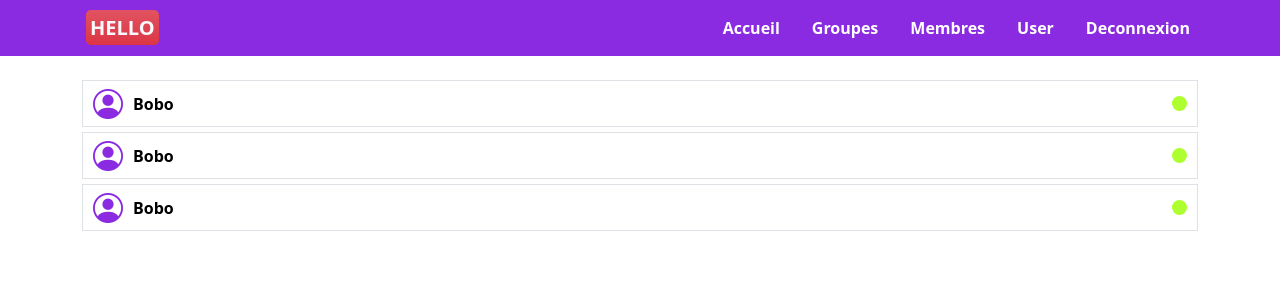
After one commit to Van-eijk/Hello, a PHP site: page /hello-membre.php in a window 1280 px wide. The commit adds this page. Shown: the top 300 px of the page. Run offline with PHP 8.4, Linux system fonts and the light colour scheme; some libraries are stand-ins or nearby versions.

Commit message:
ajout de la page de la liste des membres de la plate forme

```diff
--- /dev/null
+++ b/css/header.css
@@ -0,0 +1,5 @@
+nav{
+    background-color: blueviolet;
+    color: white;
+    font-weight: bold;
+}
--- a/css/hello-chat-inbox-style.css
+++ b/css/hello-chat-inbox-style.css
@@ -1,8 +1,4 @@
-nav{
-    background-color: blueviolet;
-    color: white;
-    font-weight: bold;
-}
+
 
 .main-content{
     border: 2px solid black;
--- a/css/hello-home-style.css
+++ b/css/hello-home-style.css
@@ -1,8 +1,3 @@
-nav{
-    background-color: blueviolet;
-    color: white;
-    font-weight: bold;
-}
 
 .main-content{
     border: 2px solid black;
--- /dev/null
+++ b/css/hello-membre-style.css
@@ -0,0 +1,48 @@
+
+
+.main-content{
+    margin-top: 80px;
+}
+
+a{
+    text-decoration: none;
+    color: black;
+}
+
+.item-membre{
+    display: flex;
+    align-items: center;
+    justify-content: space-between;
+    margin: 5px 0px 5px 0px;
+
+}
+
+.info-membre{
+    display: flex;
+    align-items: center;
+}
+.info-membre span{
+    margin-right: 10px;
+    margin-left: 10px;
+}
+.info-membre p{
+    margin: 0px;
+    padding: 0px;
+    font-weight: bolder;
+}
+.info-membre i{
+    font-size: 30px;
+    color: blueviolet;
+}
+.status{
+    display: flex;
+    align-items: center;
+    justify-content: center;
+}
+.online{
+    height: 15px;
+    width: 15px;
+    border-radius: 50%;
+    background-color: greenyellow;
+    margin-right: 10px;
+}
--- a/header.php
+++ b/header.php
@@ -20,7 +20,7 @@
                 </li>
 
                 <li class="nav-item ps-3">
-                    <a href="listeclient.php" class="nav-link text-white">Membres</a>
+                    <a href="hello-membre.php" class="nav-link text-white">Membres</a>
                 </li>
 
 
--- a/hello-chat-inbox.php
+++ b/hello-chat-inbox.php
@@ -11,6 +11,7 @@
     <link rel="stylesheet" href="https://cdn.jsdelivr.net/npm/bootstrap-icons@1.5.0/font/bootstrap-icons.css">
     <script src="https://kit.fontawesome.com/14273d579a.js" crossorigin="anonymous"></script>
     <link rel="stylesheet" href="css/hello-chat-inbox-style.css">
+    <link rel="stylesheet" href="css/header.css">
 </head>
 <body>
 
--- a/hello-home.php
+++ b/hello-home.php
@@ -11,6 +11,7 @@
     <link rel="stylesheet" href="https://cdn.jsdelivr.net/npm/bootstrap-icons@1.5.0/font/bootstrap-icons.css">
     <script src="https://kit.fontawesome.com/14273d579a.js" crossorigin="anonymous"></script>
     <link rel="stylesheet" href="css/hello-home-style.css">
+    <link rel="stylesheet" href="css/header.css">
 </head>
 <body>
     <div class="container">
--- /dev/null
+++ b/hello-membre.php
@@ -0,0 +1,78 @@
+<!DOCTYPE html>
+<html lang="en">
+<head>
+    <meta charset="UTF-8">
+    <meta name="viewport" content="width=device-width, initial-scale=1.0">
+    <title>hello - membre</title>
+
+     <!-- lien pour integrer le framework boostrap -->
+    <link href="https://cdn.jsdelivr.net/npm/bootstrap@5.0.2/dist/css/bootstrap.min.css" rel="stylesheet"
+        integrity="sha384-EVSTQN3/azprG1Anm3QDgpJLIm9Nao0Yz1ztcQTwFspd3yD65VohhpuuCOmLASjC" crossorigin="anonymous">
+    <link rel="stylesheet" href="https://cdn.jsdelivr.net/npm/bootstrap-icons@1.5.0/font/bootstrap-icons.css">
+    <script src="https://kit.fontawesome.com/14273d579a.js" crossorigin="anonymous"></script>
+    <link rel="stylesheet" href="css/hello-membre-style.css">
+    <link rel="stylesheet" href="css/header.css">
+
+
+</head>
+<body>
+    <div class="container">
+        <?php include "header.php" ; ?>
+        <?php include 'popupdeconnexion.php'; //Confirmation de déconnexion de l'utilisateur ?>
+
+        <div class="main-content">
+            <a href="hello-chat-inbox.php">
+                <div class="item-membre border">
+                    <div class="info-membre">
+                        <span><i class="bi bi-person-circle"></i></span>
+                        <p>Bobo</p>
+                    </div>
+                    <div class="status">
+                        <div class="online">
+
+                        </div>
+                    </div>
+                </div>
+            </a>
+
+
+             <a href="hello-chat-inbox.php">
+                <div class="item-membre border">
+                    <div class="info-membre">
+                        <span><i class="bi bi-person-circle"></i></span>
+                        <p>Bobo</p>
+                    </div>
+                    <div class="status">
+                        <div class="online">
+
+                        </div>
+                    </div>
+                </div>
+            </a>
+
+
+             <a href="hello-chat-inbox.php">
+                <div class="item-membre border">
+                    <div class="info-membre">
+                        <span><i class="bi bi-person-circle"></i></span>
+                        <p>Bobo</p>
+                    </div>
+                    <div class="status">
+                        <div class="online">
+
+                        </div>
+                    </div>
+                </div>
+            </a>
+
+        </div>
+
+    </div>
+
+      <script src="https://cdn.jsdelivr.net/npm/bootstrap@5.0.2/dist/js/bootstrap.bundle.min.js"
+            integrity="sha384-MrcW6ZMFYlzcLA8Nl+NtUVF0sA7MsXsP1UyJoMp4YLEuNSfAP+JcXn/tWtIaxVXM" crossorigin="anonymous">
+    </script>
+
+    <script src="https://ajax.googleapis.com/ajax/libs/jquery/1.7.2/jquery.min.js"></script>
+</body>
+</html>
```
